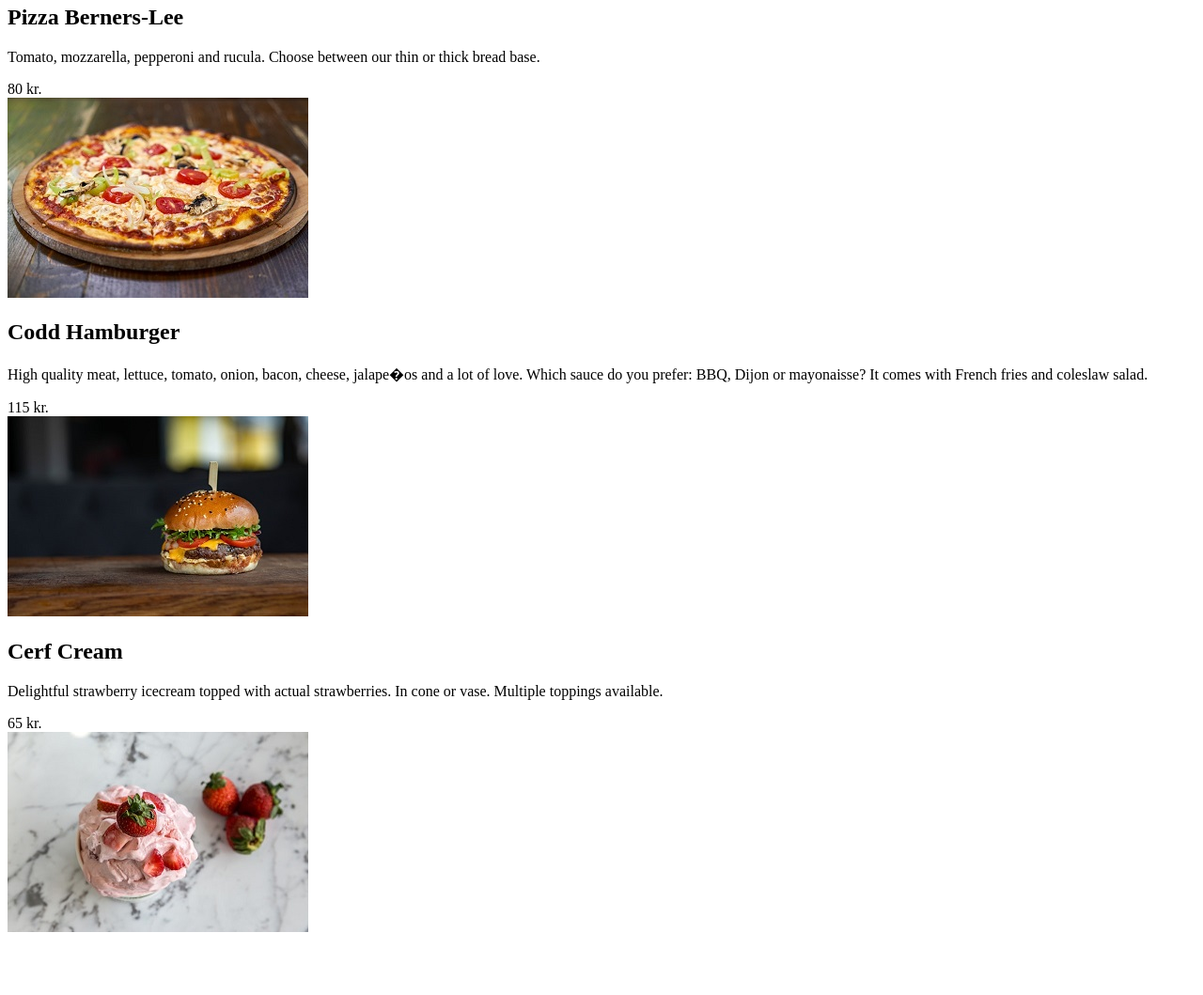
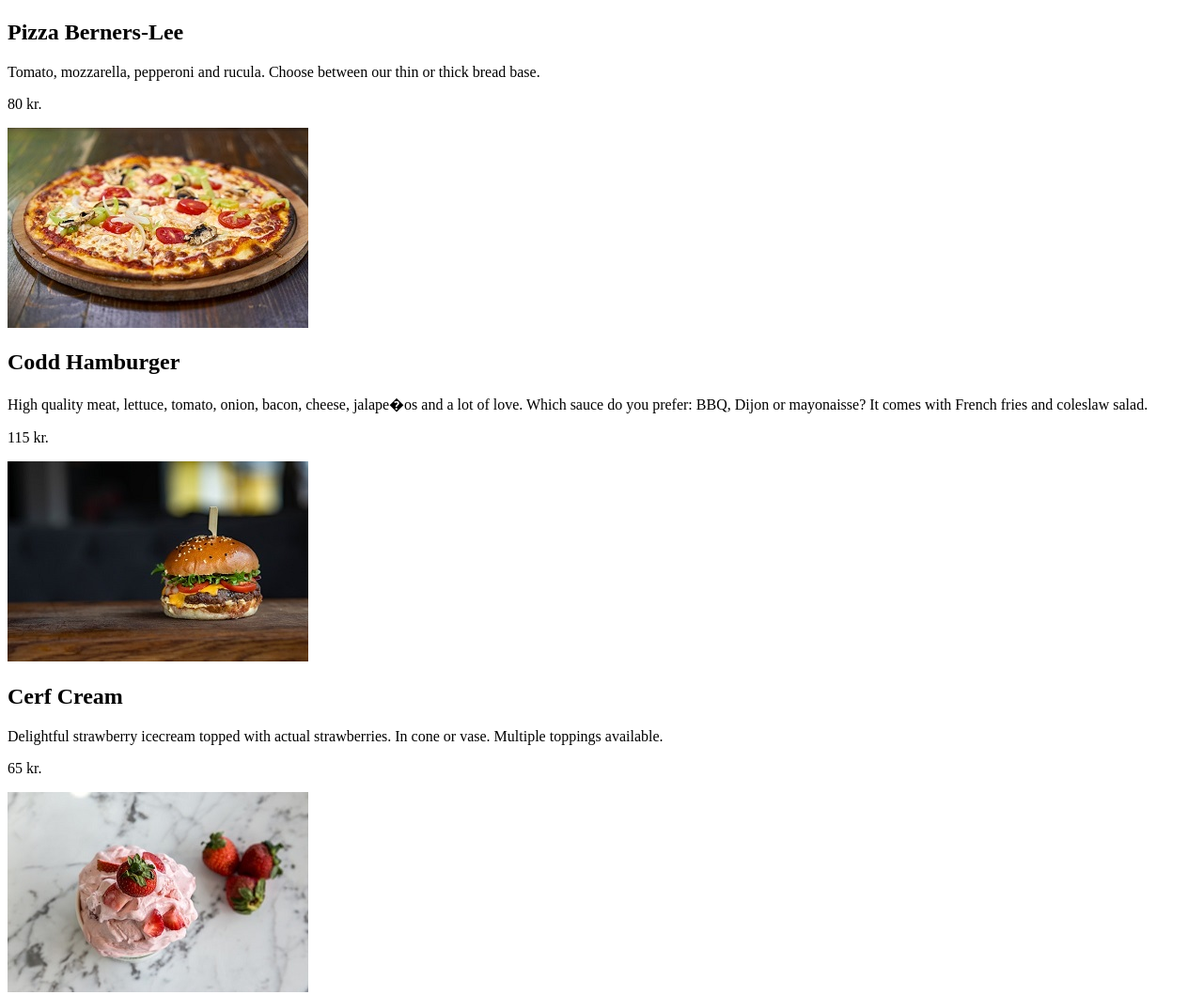
Before and after one commit to Marv0659/HTML-Restuarant, a plain HTML site: page foodMenu.html in a window 1280 px wide. Shown: the part 485-1544 px from the top of the page at 94% size. Before the commit the page ends 1489 px from the top, so only its background shows below. Drawn offline with Linux system fonts and the light colour scheme.

Commit message:
Refactor foodMenu.html for consistent markup and pricing display

```diff
--- a/foodMenu.html
+++ b/foodMenu.html
@@ -29,7 +29,7 @@
                     mustard or barbecue
                     dressing.
                 </p>
-                <span>65 kr.</span>
+                <p>65 kr.</p>
                 <section id="img">
                     <img src="assets/img/salad.jpg" alt="">
                 </section>
@@ -45,7 +45,7 @@
                     Tomato, mozzarella, pepperoni and rucula. Choose between our thin or thick bread base.
 
                 </p>
-                <span>80 kr.</span>
+                <p>80 kr.</p>
                 <section id="img">
                     <img src="assets/img/pizza.jpg" alt="">
                 </section>
@@ -63,7 +63,7 @@
                     Dijon or mayonaisse? It comes with French fries and coleslaw salad.
 
                 </p>
-                <span>115 kr.</span>
+                <p>115 kr.</p>
                 <section id="img">
                     <img src="assets/img/burger.jpg" alt="">
                 </section>
@@ -80,7 +80,7 @@
                     available.
 
                 </p>
-                <span>65 kr.</span>
+                <p>65 kr.</p>
                 <section id="img">
                     <img src="assets/img/icecream.jpg" alt="">
                 </section>
```
